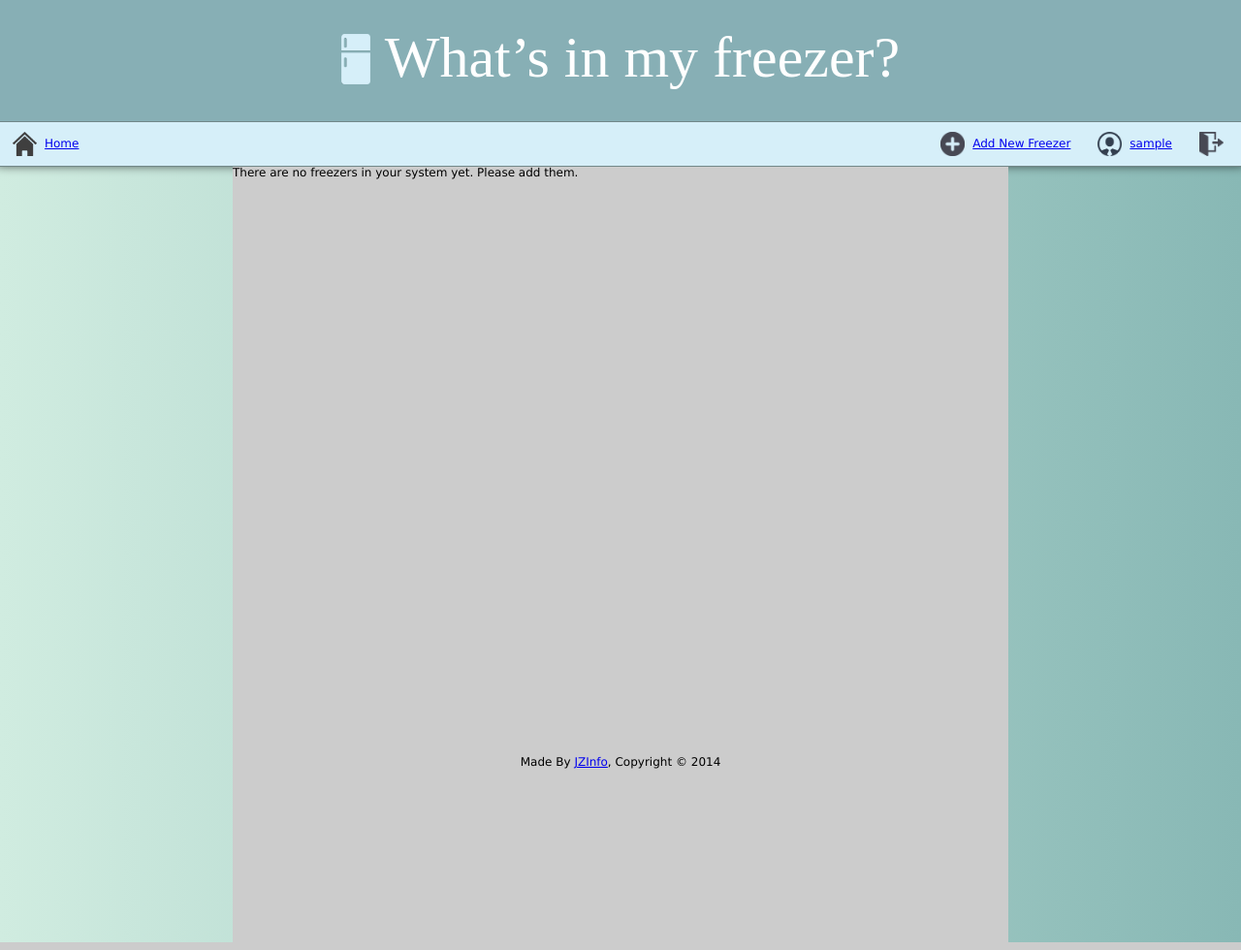
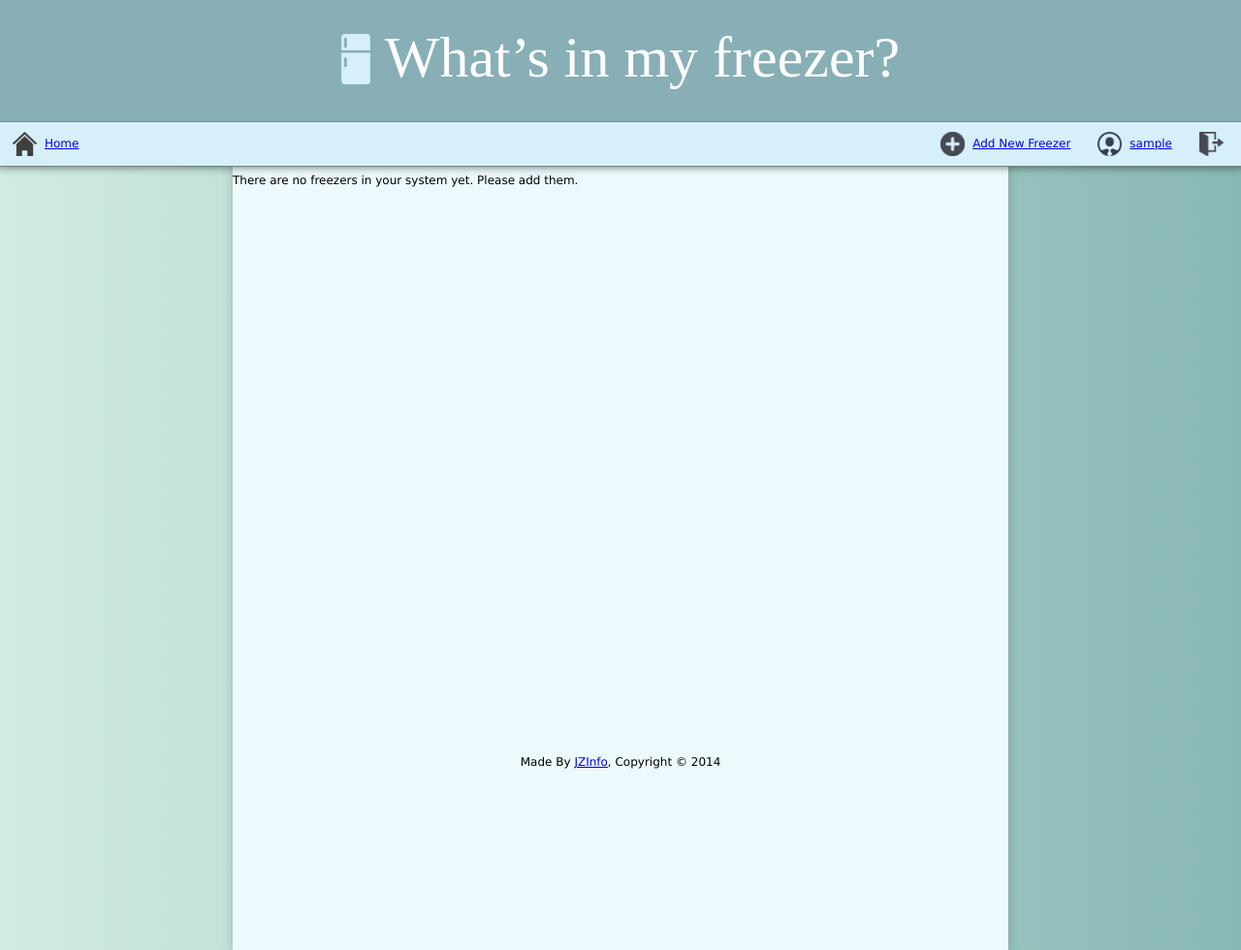
Before and after one commit to Sinewy/MyFreezer, a PHP site: page /mainDashboard.php in a window 1280 px wide. Shown: the whole page at 97% size. Run offline with PHP 8.4, Linux system fonts and the light colour scheme; the visitor is signed in with stand-in values (Sample User, id 1); data comes from the database, SQL or seed files in the repository; some web fonts are replaced.

Commit message:
Working on main dashboard

```diff
--- a/css/mainStyles.css
+++ b/css/mainStyles.css
@@ -237,6 +237,14 @@ nav div:first-child {
 section {
     height: 100%;
     width: 800px;
-    margin: 0 auto;
-    background: #cccccc;
+    position: absolute;
+    top: 0px;
+    left: 50%;
+    margin-left: -400px;
+    z-index: -20;
+    padding-top: 180px;
+    background: #edfafd;
+    -webkit-box-shadow: 0px 0px 10px 0px rgba(50, 50, 50, 0.25);
+    -moz-box-shadow:    0px 0px 10px 0px rgba(50, 50, 50, 0.25);
+    box-shadow:         0px 0px 10px 0px rgba(50, 50, 50, 0.25);
 }
--- a/todoList.php
+++ b/todoList.php
@@ -7,3 +7,7 @@
 //TODO - make date picker show the right date format = dd/mm/yyyy
 //TODO - remove X - close BTN in colorbox
 //TODO - check all fields lengths - also check with DB - set appropriate values
+//TODO - limit all text fields
+//TODO - make all querys makesqlsafe
+//TODO - display all fields as htmentities
+//TODO - make forogt passwor functionality
```
